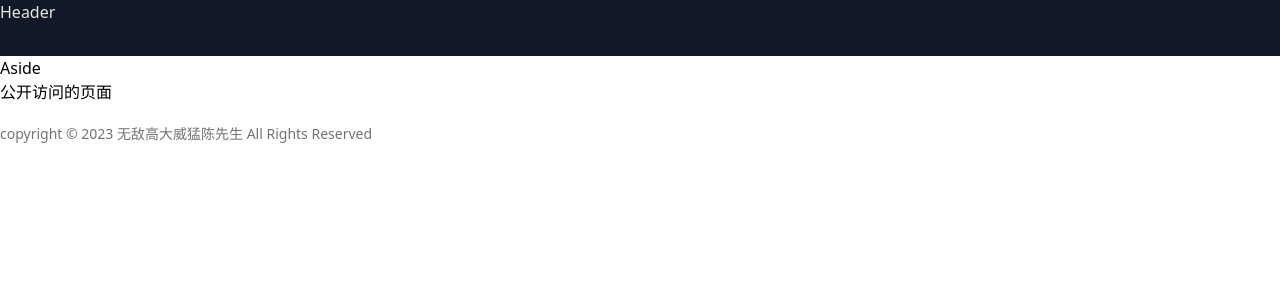
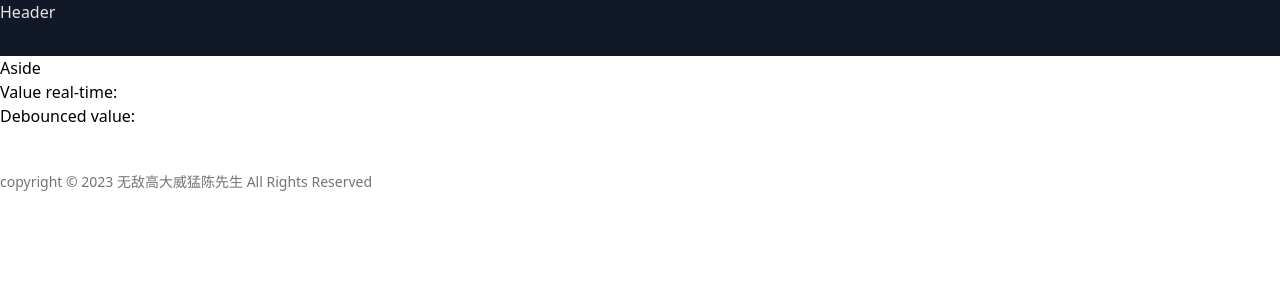
Before and after one commit to heartfeltfy/my-react-app, a React (Vite) app: page / in a window 1280 px wide. Shown: the top 300 px of the page. Built offline with nearby package versions, Linux system fonts and the light colour scheme.

Commit message:
feat:新增了一些自定义hook

```diff
--- /dev/null
+++ b/src/hooks/useDebounce.ts
@@ -0,0 +1,17 @@
+import { useEffect, useState } from "react"
+
+/**
+ * 延迟函数的执行或状态更新
+ * @param value
+ * @param delay
+ */
+export const useDebounce = <T>(value: T, delay?: number) => {
+  const [debouncedValue, setDebouncedValue] = useState(value)
+
+  useEffect(() => {
+    const timer = setTimeout(() => setDebouncedValue(value), delay || 500)
+    return () => clearTimeout(timer)
+  }, [value, delay])
+
+  return debouncedValue
+}
--- /dev/null
+++ b/src/hooks/useEffectOnce.ts
@@ -0,0 +1,9 @@
+import { EffectCallback, useEffect } from "react"
+
+/**
+ * 只运行一次的钩子
+ * @param effect
+ */
+export const useEffectOnce = (effect: EffectCallback) => {
+  useEffect(effect, [])
+}
--- a/src/pages/PublicPage.tsx
+++ b/src/pages/PublicPage.tsx
@@ -1,3 +1,19 @@
+import { ChangeEvent, useState } from "react"
+import { useDebounce } from "@/hooks/useDebounce.ts"
+
 export default function PublicPage() {
-  return <h3>公开访问的页面</h3>
+  const [value, setValue] = useState<string>("")
+  const debouncedValue = useDebounce<string>(value, 1000)
+
+  const handleChange = (event: ChangeEvent<HTMLInputElement>) => {
+    setValue(event.target.value)
+  }
+  return (
+    <>
+      <p>Value real-time: {value}</p>
+      <p>Debounced value: {debouncedValue}</p>
+
+      <input type="text" value={value} onChange={handleChange} />
+    </>
+  )
 }
```
